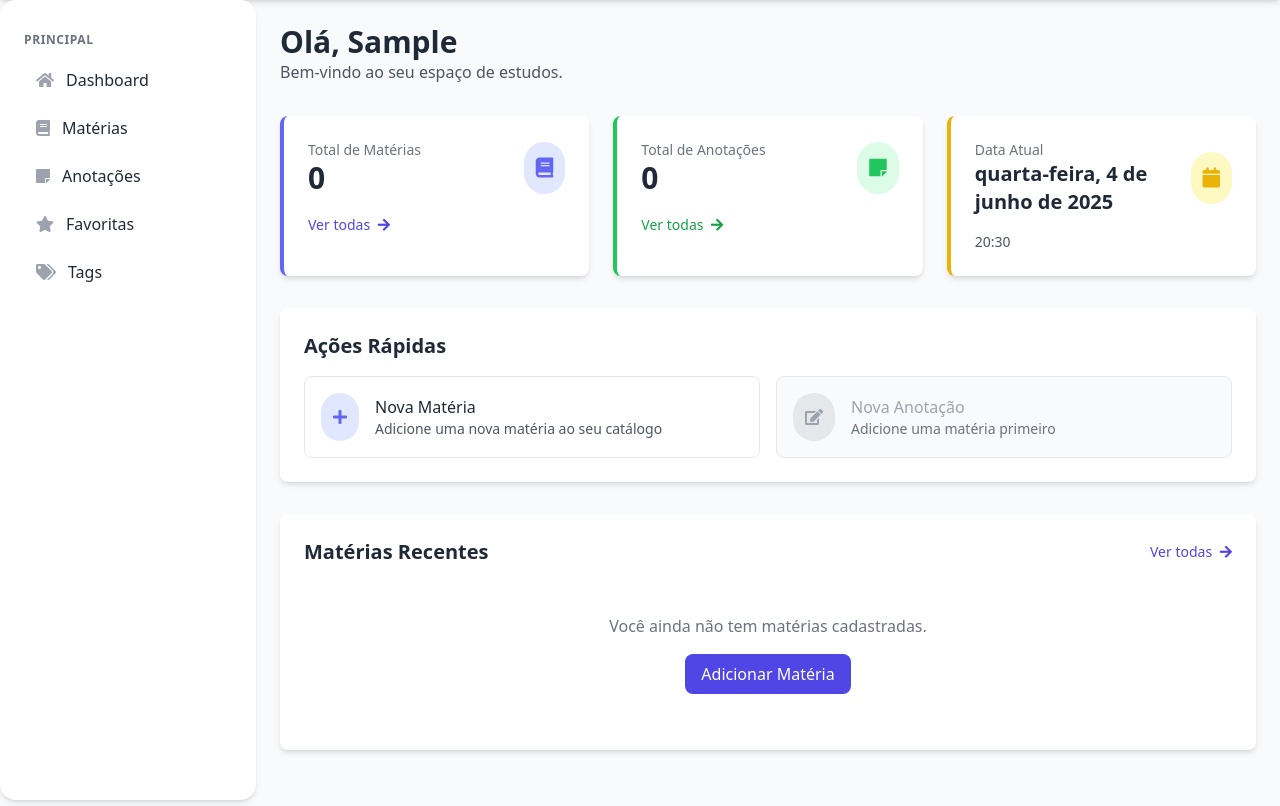
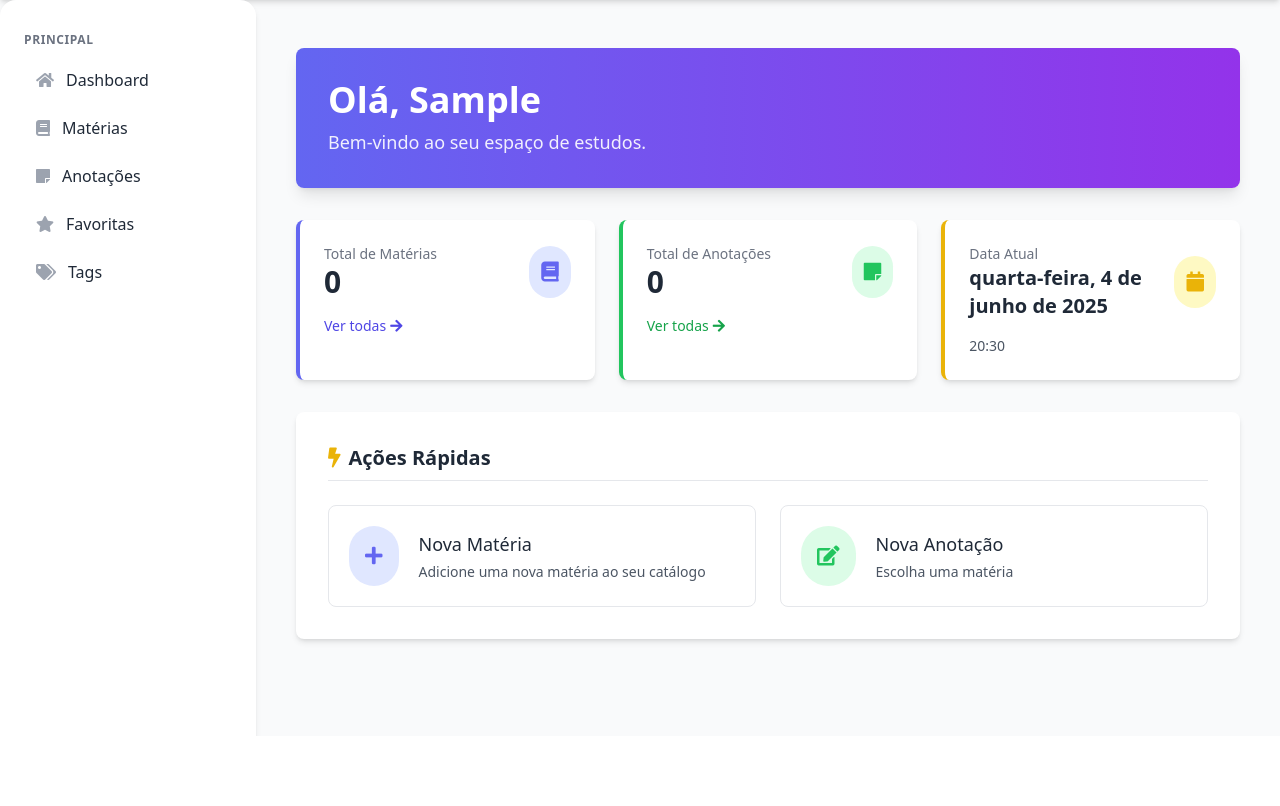
Before and after one commit to Pedro-Taiette/AllUni, a Django app: page /dashboard/ in a window 1280 px wide. Shown: the part 64-870 px from the top of the page. After the commit the page ends 800 px from the top, so only its background shows below. Run offline with Django 5.2, Linux system fonts and the light colour scheme; the visitor is signed in with stand-in values (Sample User, id 1); data that the repository does not hold is empty; parts of the project's set-up code (start-up, migrations or seed data) failed here and were passed over; some libraries are stand-ins or nearby versions.

Commit message:
Update dashboard.html

```diff
--- a/AllUni/users/templates/users/dashboard.html
+++ b/AllUni/users/templates/users/dashboard.html
@@ -3,17 +3,14 @@
 {% block title %}Dashboard | AllUni{% endblock %}
 
 {% block content %}
-
-<div class="container mx-auto">
-    <!-- Saudação -->
-    <div class="mb-8">
-        <h1 class="text-3xl font-bold text-gray-800 dark:text-white">Olá, {{ user.first_name|default:user.username }}</h1>
-        <p class="text-gray-600 dark:text-white">Bem-vindo ao seu espaço de estudos.</p>
+<div class="container mx-auto px-4 py-6">
+    <div class="mb-8 bg-gradient-to-r from-indigo-500 to-purple-600 dark:from-purple-700 dark:to-indigo-900 rounded-lg p-8 shadow-lg">
+        <h1 class="text-4xl font-bold text-white mb-2">Olá, {{ user.first_name|default:user.username }}</h1>
+        <p class="text-white opacity-90 text-lg">Bem-vindo ao seu espaço de estudos.</p>
     </div>
 
-    <!-- Cards de estatísticas -->
     <div class="grid grid-cols-1 md:grid-cols-3 gap-6 mb-8">
-        <div class="bg-white dark:bg-[#383838] p-6 rounded-lg shadow-md border-l-4 border-indigo-500 dark:border-purple-600">
+        <div class="bg-white dark:bg-[#383838] p-6 rounded-lg shadow-md border-l-4 border-indigo-500 dark:border-purple-600 hover:shadow-lg transition-all duration-300 transform hover:-translate-y-1">
             <div class="flex justify-between items-center">
                 <div>
                     <p class="text-gray-500 text-sm dark:text-[#BBBBBB]">Total de Matérias</p>
@@ -24,13 +21,13 @@
                 </div>
             </div>
             <div class="mt-4">
-                <a href="{% url 'subject_list' %}" class="text-indigo-600 hover:text-indigo-800 text-sm dark:text-purple-500 dark:hover:text-purple-700">
+                <a href="{% url 'subject_list' %}" class="text-indigo-600 hover:text-indigo-800 text-sm dark:text-purple-500 dark:hover:text-purple-700 flex items-center">
                     Ver todas <i class="fas fa-arrow-right ml-1"></i>
                 </a>
             </div>
         </div>
 
-        <div class="bg-white dark:bg-[#383838] p-6 rounded-lg shadow-md border-l-4 border-green-500 dark:border-blue-500">
+        <div class="bg-white dark:bg-[#383838] p-6 rounded-lg shadow-md border-l-4 border-green-500 dark:border-blue-500 hover:shadow-lg transition-all duration-300 transform hover:-translate-y-1">
             <div class="flex justify-between items-center">
                 <div>
                     <p class="text-gray-500 text-sm dark:text-[#BBBBBB]">Total de Anotações</p>
@@ -41,13 +38,13 @@
                 </div>
             </div>
             <div class="mt-4">
-                <a href="{% url 'all_notes' %}" class="text-green-600 hover:text-green-800 text-sm dark:text-blue-500 dark:hover:text-blue-600">
+                <a href="{% url 'all_notes' %}" class="text-green-600 hover:text-green-800 text-sm dark:text-blue-500 dark:hover:text-blue-600 flex items-center">
                     Ver todas <i class="fas fa-arrow-right ml-1"></i>
                 </a>
             </div>
         </div>
 
-        <div class="bg-white dark:bg-[#383838] p-6 rounded-lg shadow-md border-l-4 border-yellow-500 dark:border-[#2DD4BF]">
+        <div class="bg-white dark:bg-[#383838] p-6 rounded-lg shadow-md border-l-4 border-yellow-500 dark:border-[#2DD4BF] hover:shadow-lg transition-all duration-300 transform hover:-translate-y-1">
             <div class="flex justify-between items-center">
                 <div>
                     <p class="text-gray-500 text-sm dark:text-[#BBBBBB]">Data Atual</p>
@@ -63,93 +60,32 @@
         </div>
     </div>
 
-    <!-- Ações rápidas -->
-    <div class="bg-white dark:bg-[#383838] p-6 rounded-lg shadow-md mb-8">
-        <h3 class="text-xl font-semibold text-gray-800 mb-4 dark:text-white">Ações Rápidas</h3>
-        <div class="grid grid-cols-1 md:grid-cols-2 gap-4">
-            <a href="{% url 'add_subject' %}" class="flex items-center p-4 border border-gray-200 dark:border-[#2c2c2c] rounded-lg hover:bg-gray-50 transition duration-300 dark:hover:bg-[#2c2c2c]">
-                <div class="bg-indigo-100 dark:bg-[#2c2c2c] p-3 rounded-full mr-4">
-                    <i class="fas fa-plus text-indigo-500 dark:text-purple-600"></i>
+    <div class="bg-white dark:bg-[#383838] p-8 rounded-lg shadow-md">
+        <h3 class="text-xl font-semibold text-gray-800 mb-6 dark:text-white border-b pb-2 dark:border-gray-700 flex items-center">
+            <i class="fas fa-bolt text-yellow-500 mr-2"></i>
+            Ações Rápidas
+        </h3>
+        <div class="grid grid-cols-1 md:grid-cols-2 gap-6">
+            <a href="{% url 'add_subject' %}" class="flex items-center p-5 border border-gray-200 dark:border-[#2c2c2c] rounded-lg hover:bg-indigo-50 dark:hover:bg-[#2c2c2c] transition duration-300 group">
+                <div class="bg-indigo-100 dark:bg-[#2c2c2c] p-4 rounded-full mr-5 group-hover:bg-indigo-200 dark:group-hover:bg-purple-900 transition-all duration-300">
+                    <i class="fas fa-plus text-indigo-500 dark:text-purple-600 text-xl"></i>
                 </div>
                 <div>
-                    <h4 class="font-medium text-gray-800 dark:text-white">Nova Matéria</h4>
-                    <p class="text-sm text-gray-600 dark:text-[#BBBBBB]">Adicione uma nova matéria ao seu catálogo</p>
+                    <h4 class="font-medium text-gray-800 dark:text-white text-lg">Nova Matéria</h4>
+                    <p class="text-sm text-gray-600 dark:text-[#BBBBBB] mt-1">Adicione uma nova matéria ao seu catálogo</p>
                 </div>
             </a>
 
-            {% if recent_subjects %}
-            <a href="{% url 'add_note' recent_subjects.0.id %}" class="flex items-center p-4 border border-gray-200 dark:border-[#2c2c2c] rounded-lg hover:bg-gray-50 transition duration-300 dark:hover:bg-[#2c2c2c]">
-                <div class="bg-green-100 p-3 rounded-full mr-4 dark:bg-[#2c2c2c]">
-                    <i class="fas fa-edit text-green-500 dark:text-blue-500"></i>
+            <a href="{% url 'subject_list' %}" class="flex items-center p-5 border border-gray-200 dark:border-[#2c2c2c] rounded-lg hover:bg-green-50 dark:hover:bg-[#2c2c2c] transition duration-300 group">
+                <div class="bg-green-100 dark:bg-[#2c2c2c] p-4 rounded-full mr-5 group-hover:bg-green-200 dark:group-hover:bg-blue-900 transition-all duration-300">
+                    <i class="fas fa-edit text-green-500 dark:text-blue-500 text-xl"></i>
                 </div>
                 <div>
-                    <h4 class="font-medium text-gray-800 dark:text-white">Nova Anotação</h4>
-                    <p class="text-sm text-gray-600 dark:text-[#BBBBBB]">Para {{ recent_subjects.0.name }}</p>
+                    <h4 class="font-medium text-gray-800 dark:text-white text-lg">Nova Anotação</h4>
+                    <p class="text-sm text-gray-600 dark:text-[#BBBBBB] mt-1">Escolha uma matéria</p>
                 </div>
             </a>
-            {% else %}
-            <div class="flex items-center p-4 border border-gray-200 dark:border-[#2c2c2c] rounded-lg bg-gray-50 dark:bg-[#383838]">
-                <div class="bg-gray-200 dark:bg-[#2c2c2c] p-3 rounded-full mr-4">
-                    <i class="fas fa-edit text-gray-400"></i>
-                </div>
-                <div>
-                    <h4 class="font-medium text-gray-400">Nova Anotação</h4>
-                    <p class="text-sm text-gray-500">Adicione uma matéria primeiro</p>
-                </div>
-            </div>
-            {% endif %}
         </div>
-    </div>
-
-    <!-- Matérias recentes -->
-    <div class="bg-white dark:bg-[#383838] p-6 rounded-lg shadow-md mb-8">
-        <div class="flex justify-between items-center mb-4">
-            <h3 class="text-xl font-semibold text-gray-800 dark:text-white">Matérias Recentes</h3>
-            <a href="{% url 'subject_list' %}" class="text-indigo-600 hover:text-indigo-800 text-sm dark:text-purple-500 dark:hover:text-purple-700">
-                Ver todas <i class="fas fa-arrow-right ml-1"></i>
-            </a>
-        </div>
-
-        {% if recent_subjects %}
-        <div class="overflow-x-auto">
-            <table class="min-w-full">
-                <thead>
-                    <tr class="bg-gray-50 dark:bg-[#2c2c2c]">
-                        <th class="px-6 py-3 text-left text-xs font-medium text-gray-500 dark:text-[#BBBBBB] uppercase tracking-wider">Nome</th>
-                        <th class="px-6 py-3 text-left text-xs font-medium text-gray-500 dark:text-[#BBBBBB] uppercase tracking-wider">Código</th>
-                        <th class="px-6 py-3 text-left text-xs font-medium text-gray-500 dark:text-[#BBBBBB] uppercase tracking-wider">Anotações</th>
-                        <th class="px-6 py-3 text-right text-xs font-medium text-gray-500 dark:text-[#BBBBBB] uppercase tracking-wider">Ações</th>
-                    </tr>
-                </thead>
-                <tbody class="bg-white dark:bg-[#2c2c2c] divide-y divide-gray-200 dark:divide-gray-700">
-                    {% for subject in recent_subjects %}
-                    <tr>
-                        <td class="px-6 py-4 whitespace-nowrap">
-                            <div class="text-sm font-medium text-gray-900 dark:text-white">{{ subject.name }}</div>
-                        </td>
-                        <td class="px-6 py-4 whitespace-nowrap">
-                            <div class="text-sm text-gray-500 dark:text-[#BBBBBB]">{{ subject.code|default:"-" }}</div>
-                        </td>
-                        <td class="px-6 py-4 whitespace-nowrap">
-                            <div class="text-sm text-gray-500 dark:text-[#BBBBBB]">{{ subject.notes.count }}</div>
-                        </td>
-                        <td class="px-6 py-4 whitespace-nowrap text-right text-sm font-medium">
-                            <a href="{% url 'subject_detail' subject.id %}" class="text-indigo-600 hover:text-indigo-900 dark:text-purple-500 dark:hover:text-purple-700 mr-3">Detalhes</a>
-                            <a href="{% url 'add_note' subject.id %}" class="text-green-600 hover:text-green-900 dark:text-blue-500 dark:hover:text-blue-700">+ Nota</a>
-                        </td>
-                    </tr>
-                    {% endfor %}
-                </tbody>
-            </table>
-        </div>
-        {% else %}
-        <div class="text-center py-8">
-            <p class="text-gray-500 dark:text-[#BBBBBB]">Você ainda não tem matérias cadastradas.</p>
-            <a href="{% url 'add_subject' %}" class="mt-4 inline-block bg-indigo-600 text-white py-2 px-4 rounded-lg hover:bg-indigo-700 transition duration-300 dark:bg-purple-700 dark:hover:bg-purple-800">
-                Adicionar Matéria
-            </a>
-        </div>
-        {% endif %}
     </div>
 </div>
 {% endblock %}
```
